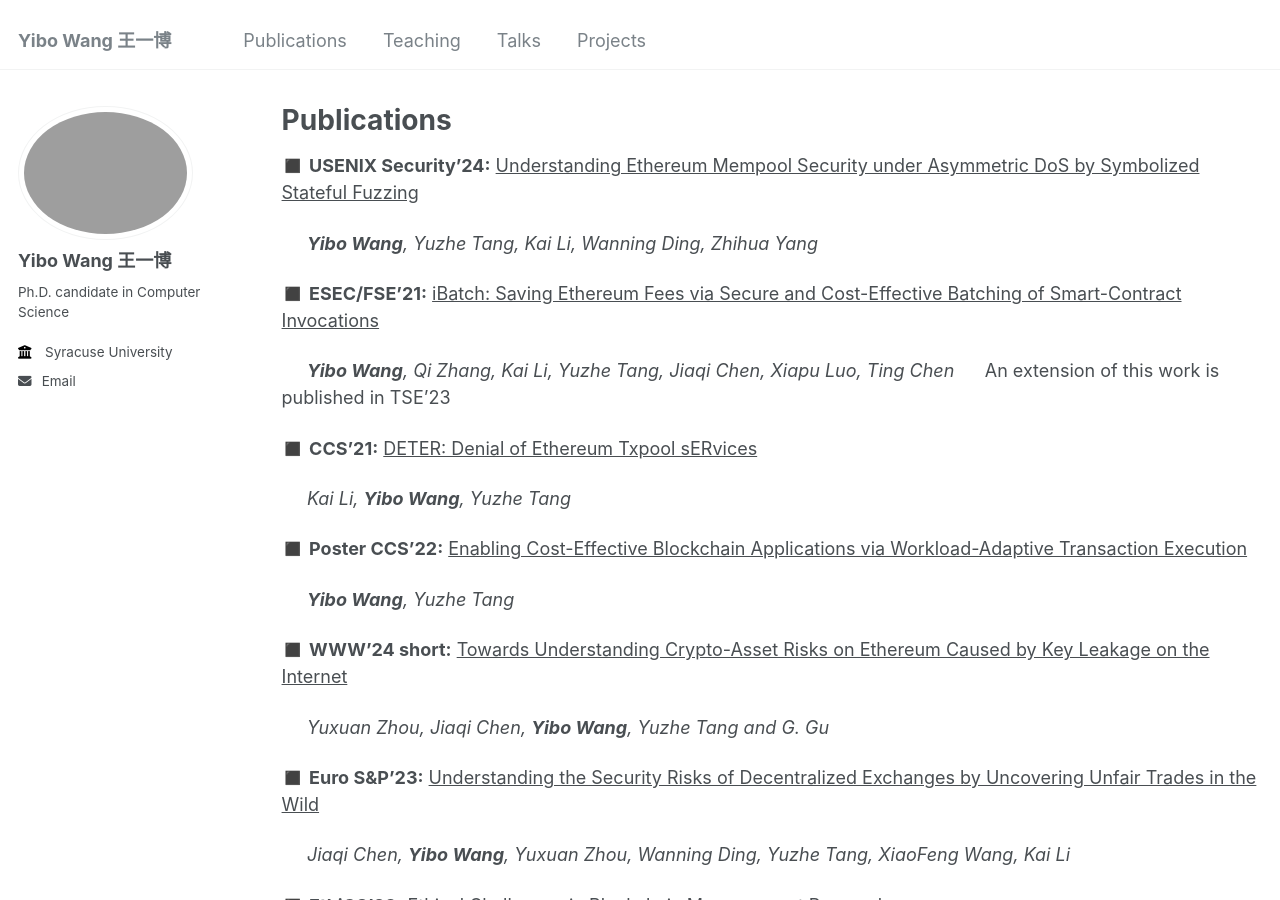
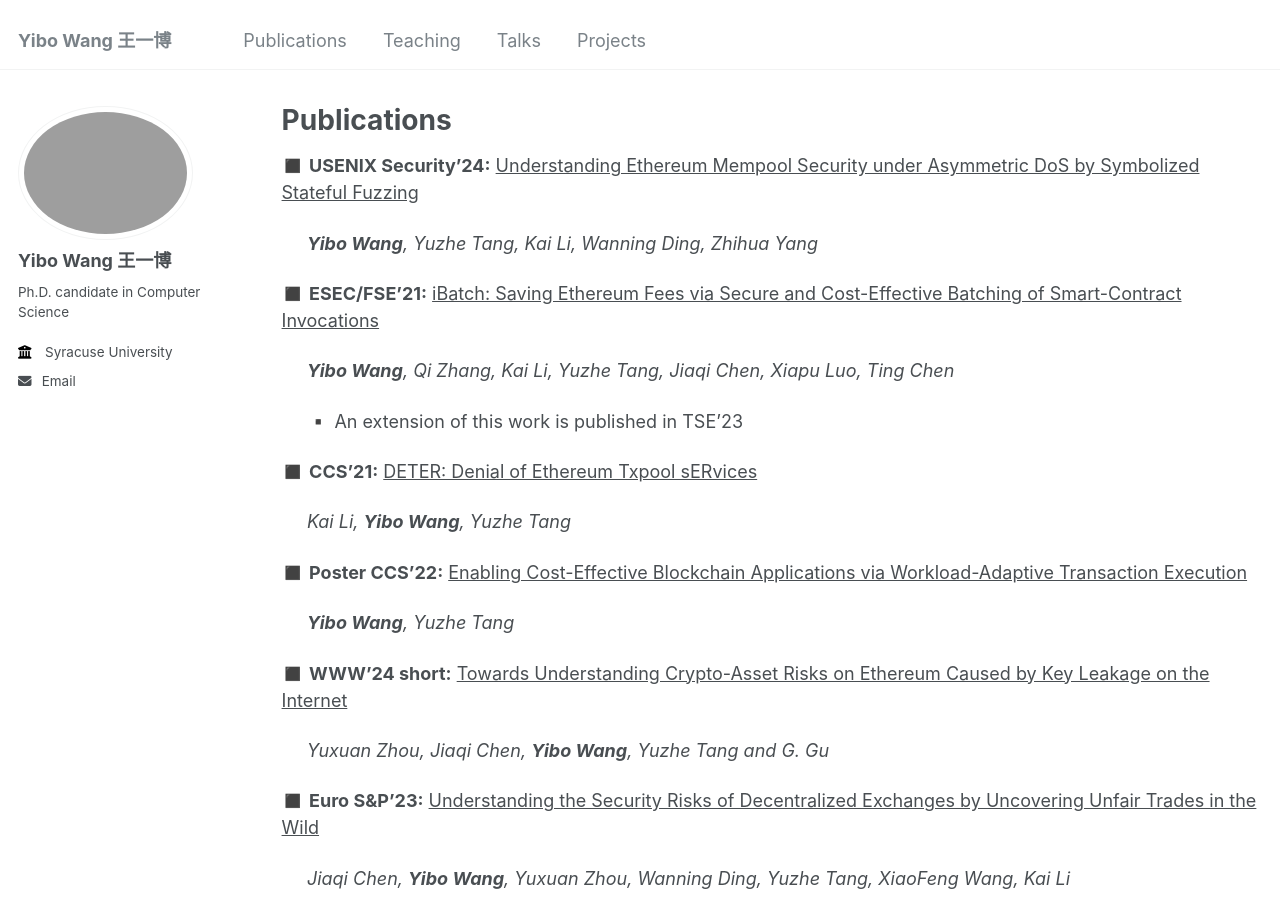
Before and after one commit to wangyibo0308/wangyibo0308.github.io, a Jekyll site: the page built from _pages/publication.md, in a window 1280 px wide and 900 px high. Built offline with Jekyll 4.4.1, drawn with Linux system fonts in a browser that asks for light colours.

```diff
--- a/_pages/publication.md
+++ b/_pages/publication.md
@@ -16,7 +16,8 @@ author_profile: true
 ◼️ **ESEC/FSE'21:** <span style="text-decoration: underline;">iBatch: Saving Ethereum Fees via Secure and Cost-Effective Batching of Smart-Contract Invocations</span>
 
 &nbsp;&nbsp;&nbsp;&nbsp;  _**Yibo Wang**, Qi Zhang, Kai Li, Yuzhe Tang, Jiaqi Chen, Xiapu Luo, Ting Chen_
-&nbsp;&nbsp;&nbsp;&nbsp;  An extension of this work is published in TSE'23
+
+&nbsp;&nbsp;&nbsp;&nbsp;  ▪️ An extension of this work is published in TSE'23
 
 
 ◼️ **CCS'21:** <span style="text-decoration: underline;">DETER: Denial of Ethereum Txpool sERvices</span>
```
